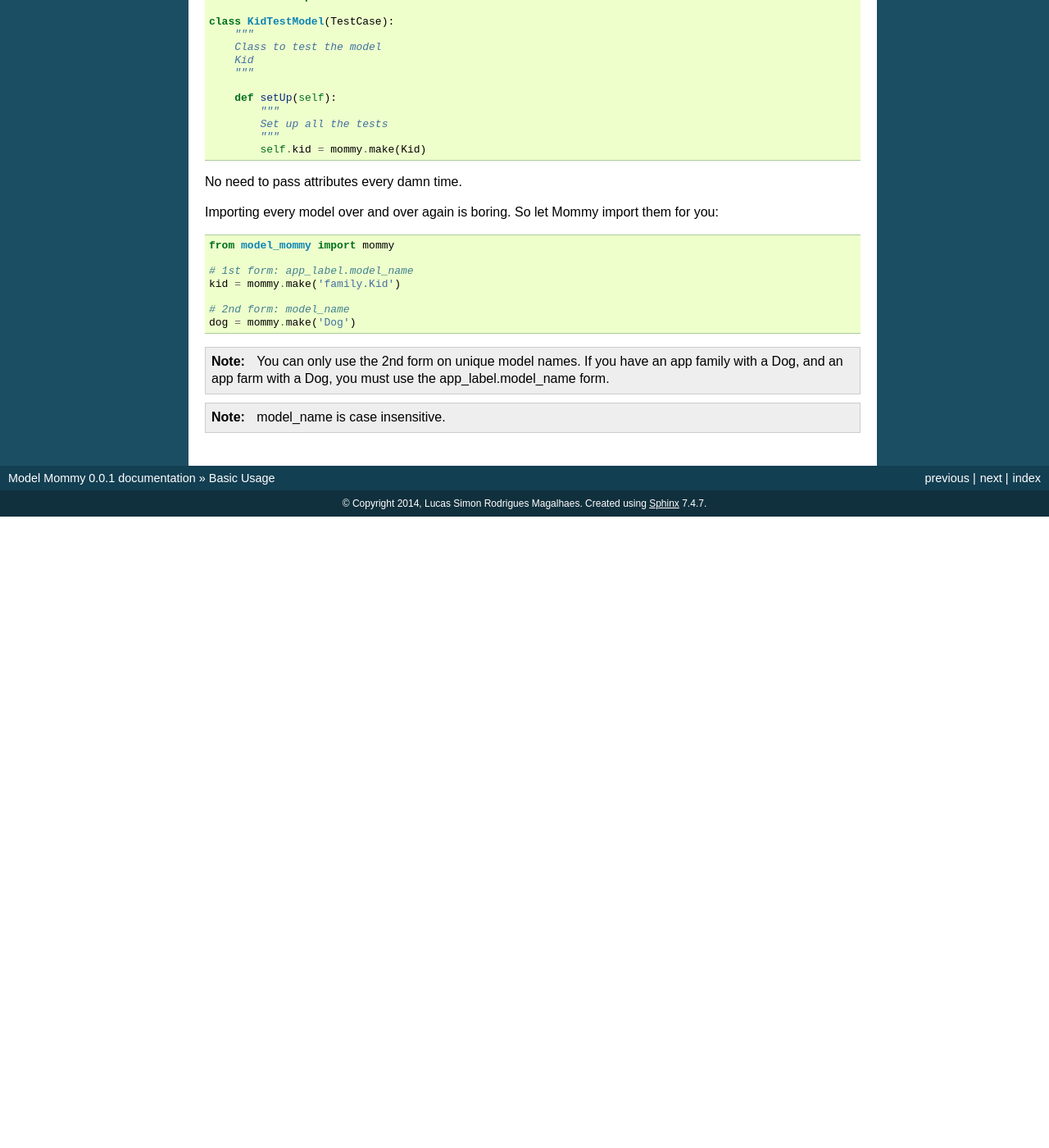
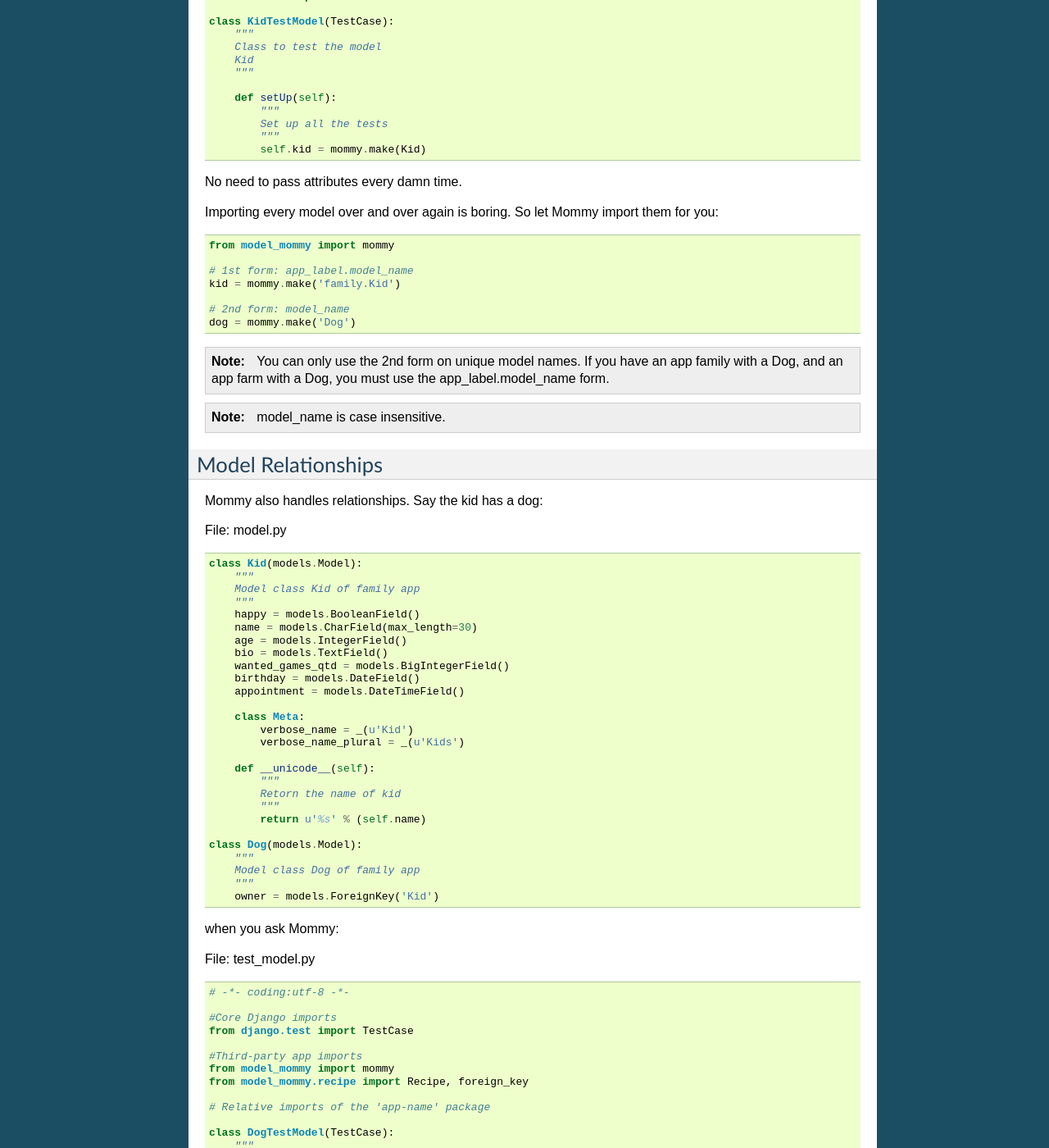
Before and after one commit to berinhard/model_mommy, a Sphinx documentation site: the page built from docs/source/basic_usage.rst, in a window 1280 px wide and 1400 px high, scrolled down 613 px. Shown: the whole window at 82% size. Built offline with Sphinx 7.4.7, drawn with Linux system fonts in a browser that asks for light colours; pages that are not in the unit, such as notebooks, are missing from menus; before the commit the page ends 1243 px from its top, so only the background shows below that; some of the changed text lies outside the part shown.

Commit message:
Improve the basic usage chapter

```diff
--- a/docs/source/basic_usage.rst
+++ b/docs/source/basic_usage.rst
@@ -65,3 +65,201 @@
 .. note::
 
     model_name is case insensitive.
+
+Model Relationships
+-------------------
+
+Mommy also handles relationships. Say the kid has a dog:
+
+File: model.py ::
+
+    class Kid(models.Model):
+        """
+        Model class Kid of family app
+        """
+        happy = models.BooleanField()
+        name = models.CharField(max_length=30)
+        age = models.IntegerField()
+        bio = models.TextField()
+        wanted_games_qtd = models.BigIntegerField()
+        birthday = models.DateField()
+        appointment = models.DateTimeField()
+
+        class Meta:
+            verbose_name = _(u'Kid')
+            verbose_name_plural = _(u'Kids')
+
+        def __unicode__(self):
+            """
+            Retorn the name of kid
+            """
+            return u'%s' % (self.name)
+
+    class Dog(models.Model):
+        """
+        Model class Dog of family app
+        """
+        owner = models.ForeignKey('Kid')
+
+when you ask Mommy:
+
+File: test_model.py ::
+
+    # -*- coding:utf-8 -*-
+
+    #Core Django imports
+    from django.test import TestCase
+
+    #Third-party app imports
+    from model_mommy import mommy
+    from model_mommy.recipe import Recipe, foreign_key
+
+    # Relative imports of the 'app-name' package
+
+    class DogTestModel(TestCase):
+        """
+        Class to test the model
+        Dog
+        """
+
+        def setUp(self):
+            """
+            Set up all the tests
+            """
+            self.rex = mommy.make('family.Dog')
+
+She will also create the Kid, automagically.
+
+
+M2M Relationships
+-----------------
+
+File: test_model.py ::
+
+    # -*- coding:utf-8 -*-
+
+    #Core Django imports
+    from django.test import TestCase
+
+    #Third-party app imports
+    from model_mommy import mommy
+    from model_mommy.recipe import Recipe, foreign_key
+
+    # Relative imports of the 'app-name' package
+
+    class DogTestModel(TestCase):
+        """
+        Class to test the model
+        Dog
+        """
+
+        def setUp(self):
+            """
+            Set up all the tests
+            """
+            self.rex = mommy.make('family.Dog', M2M=True)
+
+Defining some attributes
+------------------------
+
+Of course it's possible to explicitly set values for attributes.
+
+File: test_model.py ::
+
+    # -*- coding:utf-8 -*-
+
+    #Core Django imports
+    from django.test import TestCase
+
+    #Third-party app imports
+    from model_mommy import mommy
+    from model_mommy.recipe import Recipe, foreign_key
+
+    # Relative imports of the 'app-name' package
+    from .models import Kid
+
+    class KidTestModel(TestCase):
+        """
+        Class to test the model
+        Kid
+        """
+
+        def setUp(self):
+            """
+            Set up all the tests
+            """
+            self.kid = mommy.make(
+                Kid,
+                age=3
+            )
+
+            self.another_kid = mommy.make(
+                'family.Kid',
+                age=6
+            )
+
+Related objects attributes are also reachable:
+
+File: test_model.py ::
+
+    # -*- coding:utf-8 -*-
+
+    #Core Django imports
+    from django.test import TestCase
+
+    #Third-party app imports
+    from model_mommy import mommy
+    from model_mommy.recipe import Recipe, foreign_key
+
+    # Relative imports of the 'app-name' package
+    from .models import Dog
+
+    class DogTestModel(TestCase):
+        """
+        Class to test the model
+        Dog
+        """
+
+        def setUp(self):
+            """
+            Set up all the tests
+            """
+
+            self.bobs_dog = mommy.make(
+                'family.Dog',
+                owner__name='Bob'
+            )
+
+Non persistent objects
+----------------------
+
+If don't need a persisted object, *Mommy* can handle this for you as well:
+
+.. code-block:: python
+
+    from model_mommy import mommy
+
+    kid = mommy.prepare('family.Kid')
+
+It works like `make`, but it doesn't persist the instance.
+
+More than one instance
+----------------------
+
+If you need to create more than one instance of the model, you can use the `_quantity` parameter for it:
+
+.. code-block:: python
+
+    from model_mommy import mommy
+
+    kids = mommy.make('family.Kid', _quantity=3)
+    assert len(kids) == 3
+
+It also works with `prepare`:
+
+.. code-block:: python
+
+    from model_mommy import mommy
+
+    kids = mommy.prepare('family.Kid', _quantity=3)
+    assert len(kids) == 3
```
